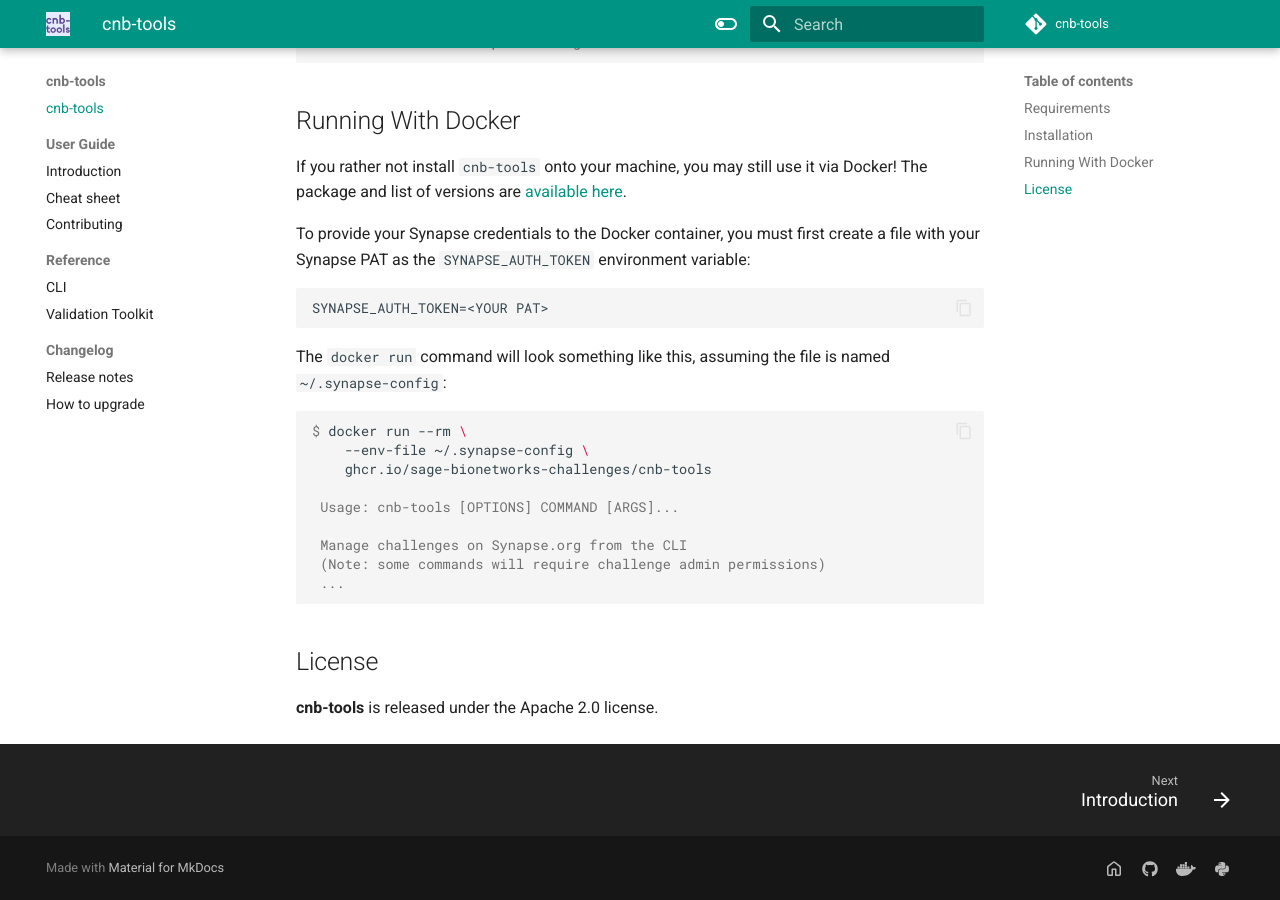
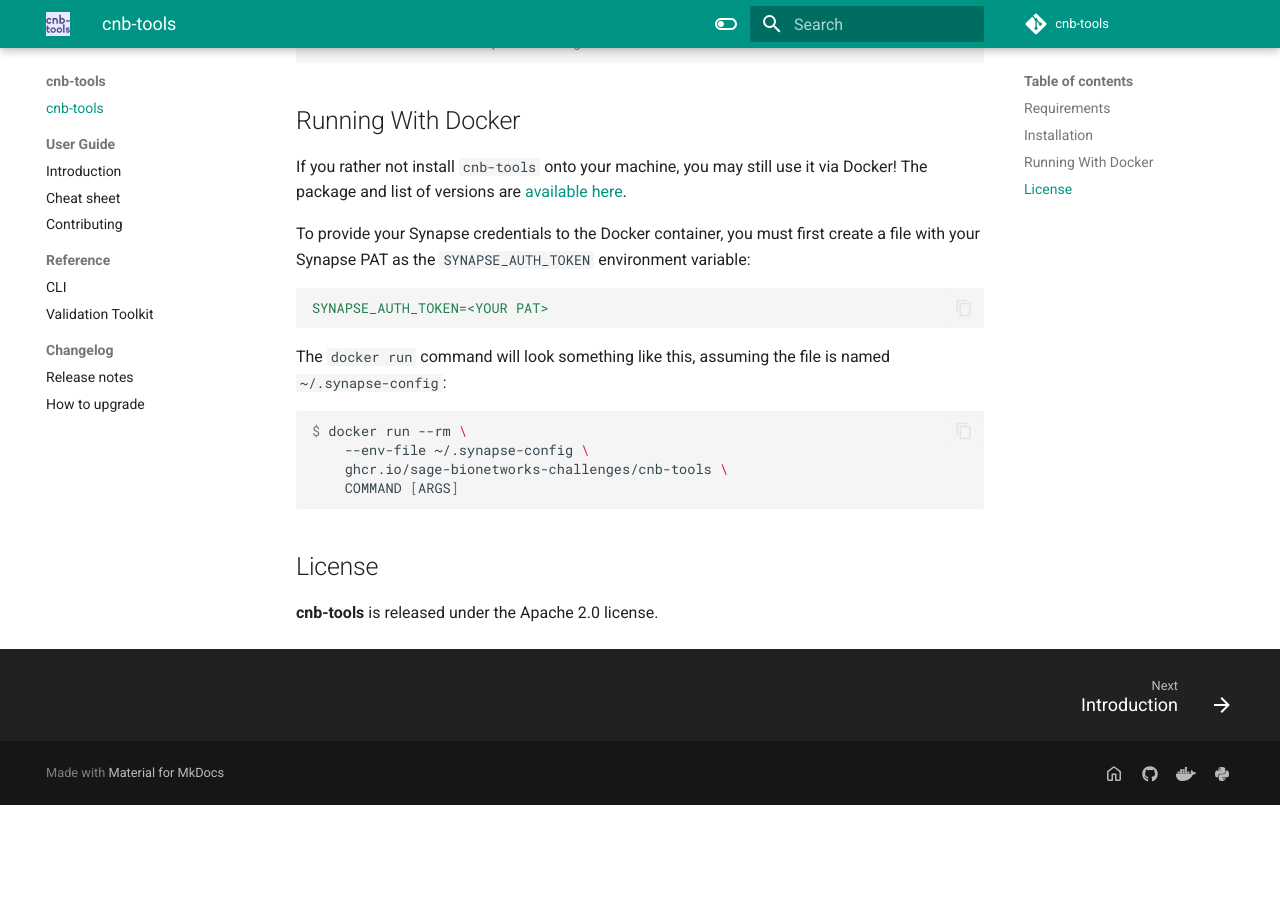
Before and after one commit to Sage-Bionetworks-Challenges/cnb-tools, an MkDocs documentation site: the page built from docs/index.md, in a window 1280 px wide and 900 px high, scrolled down 1996 px. Built offline with MkDocs 1.6.1 and Material for MkDocs 9.7.7, drawn with Linux system fonts in a browser that asks for light colours; comment, search, counter and statistics services are not loaded; after the commit the page ends 2801 px from its top, so only the background shows below that.

Commit message:
udpate docke run command

````diff
--- a/docs/index.md
+++ b/docs/index.md
@@ -98,7 +98,7 @@
 create a file with your Synapse PAT as the `SYNAPSE_AUTH_TOKEN` environment
 variable:
 
-```text
+```yaml
 SYNAPSE_AUTH_TOKEN=<YOUR PAT>
 ```
 
@@ -109,13 +109,8 @@
 ```console
 $ docker run --rm \
     --env-file ~/.synapse-config \
-    ghcr.io/sage-bionetworks-challenges/cnb-tools
-
- Usage: cnb-tools [OPTIONS] COMMAND [ARGS]...
-
- Manage challenges on Synapse.org from the CLI
- (Note: some commands will require challenge admin permissions)
- ...
+    ghcr.io/sage-bionetworks-challenges/cnb-tools \
+    COMMAND [ARGS]
 ```
 
 ## License
````
Also changed, not shown: README.md (+5 -10 lines).
